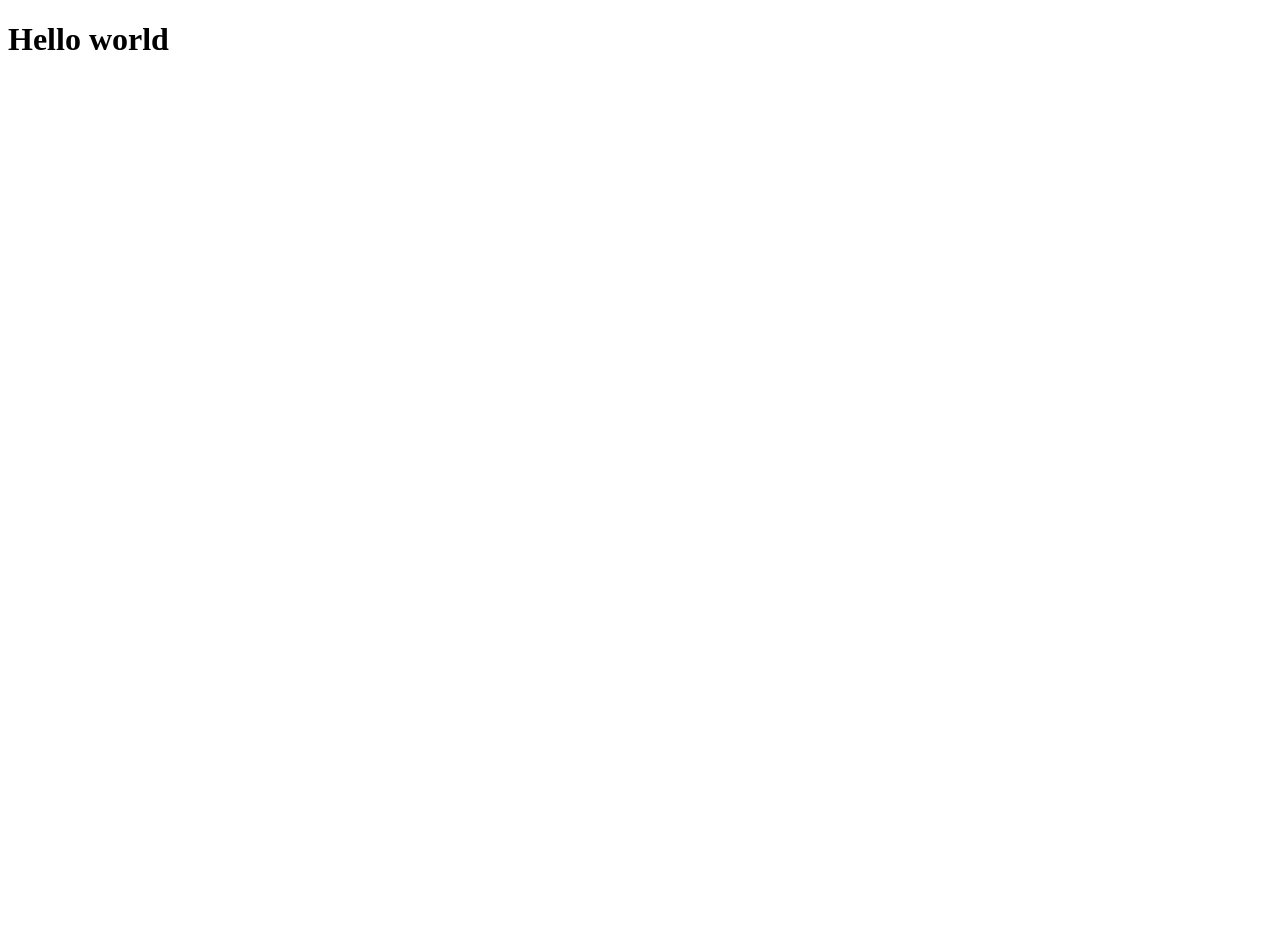
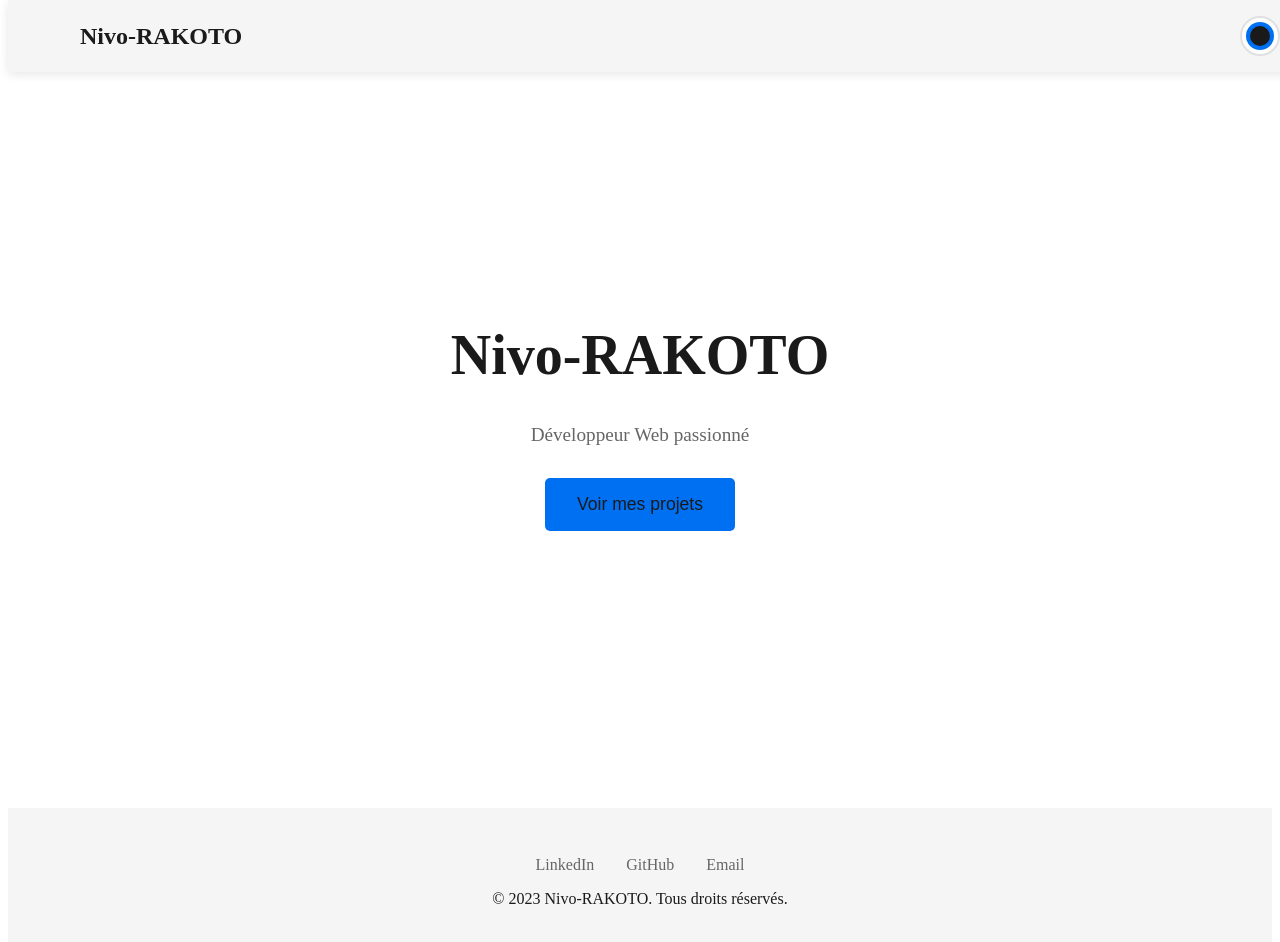
Before and after one commit to nivorako/react-portfolio, a React (Vite) app: page / in a window 1280 px wide. Shown: the top 942 px of the page. Before the commit the page ends 800 px from the top, so only its background shows below. Built offline with nearby package versions, Linux system fonts and the light colour scheme.

Commit message:
set up header Home and Footer, set up toogleTheme

```diff
--- a/package.json
+++ b/package.json
@@ -12,8 +12,10 @@
     "format:check": "prettier --check \"src/**/*.{js,jsx,ts,tsx,css,md}\""
   },
   "dependencies": {
+    "framer-motion": "^12.16.0",
     "react": "^19.1.0",
-    "react-dom": "^19.1.0"
+    "react-dom": "^19.1.0",
+    "styled-components": "^6.1.18"
   },
   "devDependencies": {
     "@eslint/js": "^9.25.0",
--- a/src/App.tsx
+++ b/src/App.tsx
@@ -1,9 +1,15 @@
+import Header from './components/Header';
+import Home from './components/Home';
+import Footer from './components/Footer';
+
 function App() {
-    return (
-        <>
-            <h1>Hello world</h1>
-        </>
-    );
-}
+  return (
+    <>
+      <Header />
+      <Home />
+      <Footer />
+    </>
+  );
+};
 
 export default App;
--- /dev/null
+++ b/src/components/Footer.tsx
@@ -0,0 +1,48 @@
+import styled from 'styled-components';
+import { motion } from 'framer-motion';
+
+const FooterContainer = styled(motion.footer)`
+  background: var(--surface);
+  color: var(--text);
+  padding: 2rem;
+  text-align: center;
+`;
+
+const SocialLinks = styled.div`
+  margin: 1rem 0;
+`;
+
+const SocialLink = styled(motion.a)`
+  color: var(--textSecondary);
+  margin: 0 1rem;
+  text-decoration: none;
+  transition: color 0.3s ease;
+  &:hover {
+    color: var(--primary);
+  }
+`;
+
+const Footer = () => {
+  return (
+    <FooterContainer
+      initial={{ opacity: 0 }}
+      animate={{ opacity: 1 }}
+      transition={{ duration: 0.5 }}
+    >
+      <SocialLinks>
+        <SocialLink href="#" target="_blank">
+          LinkedIn
+        </SocialLink>
+        <SocialLink href="#" target="_blank">
+          GitHub
+        </SocialLink>
+        <SocialLink href="#" target="_blank">
+          Email
+        </SocialLink>
+      </SocialLinks>
+      <p>&copy; {new Date().getFullYear()} Nivo-RAKOTO. Tous droits réservés.</p>
+    </FooterContainer>
+  );
+};
+
+export default Footer;
--- /dev/null
+++ b/src/components/Header.tsx
@@ -0,0 +1,108 @@
+import styled from 'styled-components';
+import { motion } from 'framer-motion';
+
+import { useTheme } from '../hooks/useTheme';
+
+const ThemeToggle = styled(motion.button)`
+  background: rgba(255, 255, 255, 0.9);
+  border: 2px solid var(--border);
+  cursor: pointer;
+  padding: 0.5rem;
+  border-radius: 50%;
+  display: flex;
+  align-items: center;
+  justify-content: center;
+  transition: background 0.3s ease;
+  &:hover {
+    background: rgba(0, 0, 0, 0.1);
+    border-color: var(--primary);
+    transform: scale(1.1);
+  }
+`;
+
+const ThemeIcon = styled(motion.div)`
+  width: 20px;
+  height: 20px;
+  position: relative;
+`;
+
+const Sun = styled.div<{ isDark: boolean }>`
+  width: 20px;
+  height: 20px;
+  background: ${(props) => props.isDark ? 'var(--text)' : 'var(--textSecondary)'};
+  border-radius: 50%;
+  position: absolute;
+  top: 50%;
+  left: 50%;
+  transform: translate(-50%, -50%);
+  box-shadow: 0 0 0 4px var(--primary);
+`;
+
+const Moon = styled.div<{ isDark: boolean }>`
+  width: 20px;
+  height: 20px;
+  background: ${(props) => props.isDark ? 'var(--textSecondary)' : 'var(--text)'};
+  border-radius: 50%;
+  position: absolute;
+  top: 50%;
+  left: 50%;
+  transform: translate(-50%, -50%);
+  box-shadow: 0 0 0 4px var(--primary);
+`;
+
+
+const HeaderContainer = styled(motion.header)`
+  position: fixed;
+  top: 0;
+  width: 100%;
+  padding: 1rem 2rem;
+  background: var(--surface);
+  backdrop-filter: blur(10px);
+  z-index: 1000;
+  box-shadow: 0 2px 10px var(--shadow);
+`;
+
+const Nav = styled.nav`
+  max-width: 1200px;
+  margin: 0 auto;
+  display: flex;
+  justify-content: space-between;
+  align-items: center;
+`;
+
+const Logo = styled(motion.div)`
+  font-size: 1.5rem;
+  font-weight: bold;
+  cursor: pointer;
+  color: var(--text);
+`;
+
+const Header = () => {
+    const { isDark, toggleTheme } = useTheme();
+  return (
+    <HeaderContainer
+      initial={{ y: -100 }}
+      animate={{ y: 0 }}
+      transition={{ duration: 0.5 }}
+    >
+      <Nav>
+        <Logo>Nivo-RAKOTO</Logo>
+        <ThemeToggle
+          onClick={toggleTheme}
+          whileHover={{ scale: 1.1 }}
+          whileTap={{ scale: 0.9 }}
+        >
+          <ThemeIcon>
+            {isDark ? (
+              <Sun isDark={isDark} />
+            ) : (
+              <Moon isDark={isDark} />
+            )}
+          </ThemeIcon>
+        </ThemeToggle>
+      </Nav>
+    </HeaderContainer>
+  );
+};
+
+export default Header;
--- /dev/null
+++ b/src/components/Home.tsx
@@ -0,0 +1,75 @@
+import styled from 'styled-components';
+import { motion } from 'framer-motion';
+
+const HomeContainer = styled(motion.div)`
+  min-height: 100vh;
+  display: flex;
+  flex-direction: column;
+  justify-content: center;
+  align-items: center;
+  text-align: center;
+  padding: 0 2rem;
+  background: var(--background);
+`;
+
+const Title = styled(motion.h1)`
+  font-size: 3.5rem;
+  margin-bottom: 1rem;
+  line-height: 1.2;
+  color: var(--text);
+`;
+
+const Subtitle = styled(motion.p)`
+  font-size: 1.2rem;
+  color: var(--textSecondary);
+  margin-bottom: 2rem;
+`;
+
+const Button = styled(motion.button)`
+  padding: 1rem 2rem;
+  font-size: 1.1rem;
+  background: var(--primary);
+  color: var(--text);
+  border: none;
+  border-radius: 5px;
+  cursor: pointer;
+  transition: all 0.3s ease;
+  &:hover {
+    transform: translateY(-2px);
+    background: #0056b3;
+  }
+`;
+
+const Home = () => {
+  return (
+    <HomeContainer
+      initial={{ opacity: 0, y: 20 }}
+      animate={{ opacity: 1, y: 0 }}
+      transition={{ duration: 0.5 }}
+    >
+      <Title
+        initial={{ opacity: 0, y: 20 }}
+        animate={{ opacity: 1, y: 0 }}
+        transition={{ duration: 0.8, delay: 0.2 }}
+      >
+        Nivo-RAKOTO
+      </Title>
+      <Subtitle
+        initial={{ opacity: 0, y: 20 }}
+        animate={{ opacity: 1, y: 0 }}
+        transition={{ duration: 0.8, delay: 0.4 }}
+      >
+        Développeur Web passionné
+      </Subtitle>
+      <Button
+        whileHover={{ scale: 1.05 }}
+        whileTap={{ scale: 0.95 }}
+        transition={{ type: "spring", stiffness: 400, damping: 17 }}
+      >
+        Voir mes projets
+      </Button>
+    </HomeContainer>
+  );
+};
+
+export default Home;
--- /dev/null
+++ b/src/hooks/useTheme.ts
@@ -0,0 +1,45 @@
+import { useState, useEffect } from 'react';
+import { theme } from '../theme';
+
+export const useTheme = () => {
+  const [isDark, setIsDark] = useState(() => {
+    // Vérifier si le thème sombre est déjà défini dans le localStorage
+    const savedTheme = localStorage.getItem('theme');
+    if (savedTheme) {
+      return savedTheme === 'dark';
+    }
+    // Sinon, utiliser le thème système
+    return window.matchMedia('(prefers-color-scheme: dark)').matches;
+  });
+
+  useEffect(() => {
+    // Appliquer le thème
+    const root = document.documentElement;
+    const currentTheme = isDark ? theme.dark : theme.light;
+
+    // Définir les variables CSS
+    Object.entries(currentTheme).forEach(([key, value]) => {
+      root.style.setProperty(`--${key}`, value);
+    });
+
+    // Mettre à jour le localStorage
+    localStorage.setItem('theme', isDark ? 'dark' : 'light');
+
+    // Mettre à jour le thème système
+    const mediaQuery = window.matchMedia('(prefers-color-scheme: dark)');
+    const listener = (e: MediaQueryListEvent) => {
+      setIsDark(e.matches);
+    };
+    mediaQuery.addEventListener('change', listener);
+
+    return () => {
+      mediaQuery.removeEventListener('change', listener);
+    };
+  }, [isDark]);
+
+  const toggleTheme = () => {
+    setIsDark(!isDark);
+  };
+
+  return { isDark, toggleTheme };
+};
--- /dev/null
+++ b/src/theme.ts
@@ -0,0 +1,22 @@
+export const theme = {
+  light: {
+    primary: '#0070f3',
+    secondary: '#0070f3',
+    background: '#ffffff',
+    surface: '#f5f5f5',
+    text: '#1a1a1a',
+    textSecondary: '#666666',
+    border: '#e0e0e0',
+    shadow: 'rgba(0, 0, 0, 0.1)',
+  },
+  dark: {
+    primary: '#0070f3',
+    secondary: '#0070f3',
+    background: '#1a1a1a',
+    surface: '#2d2d2d',
+    text: '#ffffff',
+    textSecondary: '#b3b3b3',
+    border: '#333333',
+    shadow: 'rgba(0, 0, 0, 0.3)',
+  },
+};
```
Also changed, not shown: 1 other file (tests, documents, lock files or other folders).
